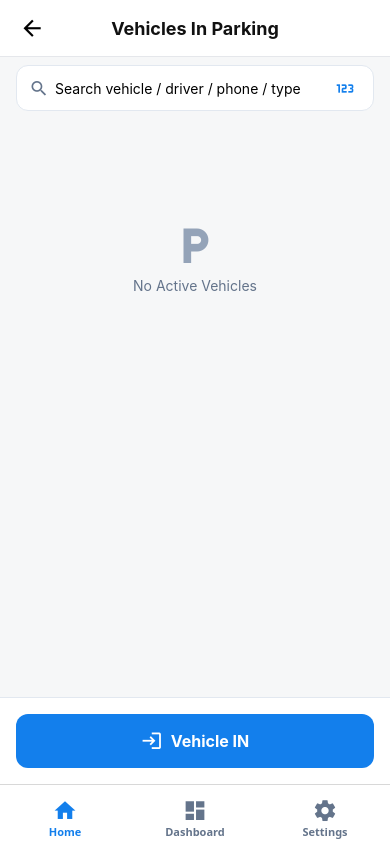
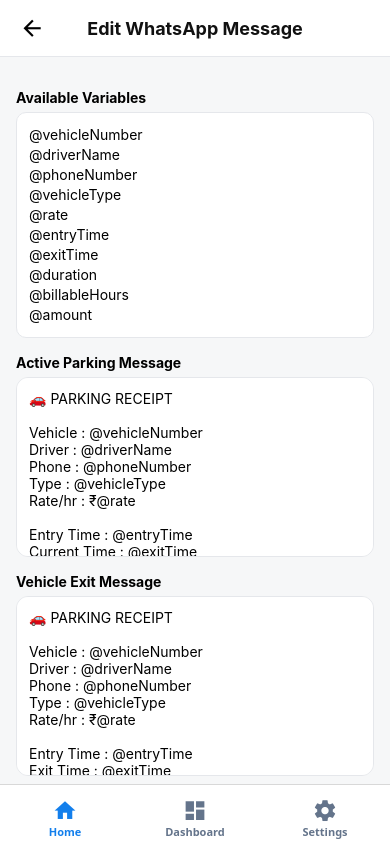
Before and after one commit to athuchandole/MyParking, a React Native app: screen /EditMessage in a window 390 px wide. Built offline with nearby package versions, Linux system fonts and the light colour scheme.

Commit message:
Msg Editor

```diff
--- a/components/ShareOnWhatsApp.js
+++ b/components/ShareOnWhatsApp.js
@@ -1,10 +1,25 @@
-//Parking/components/ShareOnWhatsApp.js
+// Parking/components/ShareOnWhatsApp.js
 
 import React from "react";
 import { TouchableOpacity, Text, StyleSheet, Linking, Alert } from "react-native";
 import { MaterialCommunityIcons } from "@expo/vector-icons";
+import { getMessageTemplates } from "../storage/MessageTemplateStorage";
 
 export default function ShareOnWhatsApp({ item }) {
+
+    const replaceVars = (template, data) => {
+
+        let msg = template;
+
+        Object.keys(data).forEach(key => {
+
+            msg = msg.replaceAll(`@${key}`, data[key] ?? "");
+
+        });
+
+        return msg;
+
+    };
 
     const shareBill = async () => {
 
@@ -21,32 +36,32 @@
             const totalHours = Math.max(1, Math.ceil(diff / (1000 * 60 * 60)));
             const amount = totalHours * (item.rate || 0);
 
+            const duration = `${hrs}h ${mins}m`;
+
+            const templates = await getMessageTemplates();
+
             const isActive = item.status === "active";
 
-            const message =
-                `🚗 PARKING RECEIPT
+            const data = {
 
-*Vehicle No* : ${item.vehicleNumber}
-*Driver Name* : ${item.driverName}
-*Type* : ${item.vehicleType}
-*Rate/hr* : ₹${item.rate}
+                vehicleNumber: item.vehicleNumber,
+                driverName: item.driverName,
+                phoneNumber: item.phoneNumber || "",
+                vehicleType: item.vehicleType,
+                rate: item.rate,
 
-Entry Time : ${entry.toLocaleString()}
-${isActive
-                    ? `Current Time : ${exit.toLocaleString()}
+                entryTime: entry.toLocaleString(),
+                exitTime: exit.toLocaleString(),
 
-*Status : ACTIVE PARKING*`
-                    : `Exit Time : ${exit.toLocaleString()}
+                duration: duration,
+                billableHours: totalHours,
+                amount: amount
 
-*Status : VEHICLE EXITED*`
-                }
+            };
 
-Duration : *${hrs}h ${mins}m*
-Billable Hours : ${totalHours}
+            const template = isActive ? templates.active : templates.inactive;
 
-*Total Amount : ₹${amount}*
-
-Thank you for visiting 🙏`;
+            const message = replaceVars(template, data);
 
             let phone = item.phoneNumber ? item.phoneNumber.replace(/[^0-9]/g, "") : "";
 
@@ -71,7 +86,9 @@
                 await Linking.openURL(url);
 
             } else {
+
                 Alert.alert("WhatsApp not installed");
+
             }
 
         } catch (e) {
--- a/navigation/BottomTabs.js
+++ b/navigation/BottomTabs.js
@@ -12,6 +12,7 @@
 import Checkin from '../screens/Checkin';
 import Checkout from '../screens/Checkout';
 import BillScreen from '../screens/BillScreen';
+import EditMessageScreen from '../screens/EditMessageScreen';
 
 const Tab = createBottomTabNavigator();
 const RootStack = createNativeStackNavigator();
@@ -50,6 +51,11 @@
             <RootStack.Screen
                 name="BillScreen"
                 component={BillScreen}
+            />
+
+            <RootStack.Screen
+                name="EditMessage"
+                component={EditMessageScreen}
             />
 
         </RootStack.Navigator>
@@ -93,6 +99,42 @@
                 component={BillScreen}
             />
 
+            <RootStack.Screen
+                name="EditMessage"
+                component={EditMessageScreen}
+            />
+
+        </RootStack.Navigator>
+
+    );
+}
+
+/* -------------------------------------------------------
+   SETTINGS STACK
+------------------------------------------------------- */
+
+function SettingsStackScreen() {
+
+    return (
+
+        <RootStack.Navigator
+            screenOptions={{
+                headerShown: false,
+                animation: "slide_from_right",
+                gestureEnabled: true
+            }}
+        >
+
+            <RootStack.Screen
+                name="SettingsMain"
+                component={SettingsScreen}
+            />
+
+            <RootStack.Screen
+                name="EditMessage"
+                component={EditMessageScreen}
+            />
+
         </RootStack.Navigator>
 
     );
@@ -104,7 +146,7 @@
 
 export default function BottomTabs() {
 
-    const insets = useSafeAreaInsets(); // 👈 system navigation height
+    const insets = useSafeAreaInsets();
 
     return (
 
@@ -166,7 +208,7 @@
 
             <Tab.Screen
                 name="Settings"
-                component={SettingsScreen}
+                component={SettingsStackScreen}
             />
 
         </Tab.Navigator>
--- /dev/null
+++ b/screens/EditMessageScreen.js
@@ -0,0 +1,129 @@
+// Parking/screens/EditMessageScreen.js
+
+import React, { useEffect, useState } from "react";
+import { View, Text, TextInput, StyleSheet, ScrollView, TouchableOpacity } from "react-native";
+import Header from "../components/Header";
+import { getMessageTemplates, saveMessageTemplates } from "../storage/MessageTemplateStorage";
+
+export default function EditMessageScreen({ navigation }) {
+
+    const [activeTemplate, setActiveTemplate] = useState("");
+    const [inactiveTemplate, setInactiveTemplate] = useState("");
+
+    useEffect(() => {
+
+        load();
+
+    }, []);
+
+    const load = async () => {
+
+        const data = await getMessageTemplates();
+
+        setActiveTemplate(data.active);
+        setInactiveTemplate(data.inactive);
+
+    };
+
+    const save = async () => {
+
+        await saveMessageTemplates({
+            active: activeTemplate,
+            inactive: inactiveTemplate
+        });
+
+        alert("Templates saved");
+
+    };
+
+    return (
+
+        <View style={{ flex: 1, backgroundColor: "#f6f7f8" }}>
+
+            <Header title="Edit WhatsApp Message" navigation={navigation} />
+
+            <ScrollView style={{ padding: 16 }}>
+
+                <Text style={styles.title}>Available Variables</Text>
+
+                <Text style={styles.vars}>
+                    @vehicleNumber {"\n"}
+                    @driverName {"\n"}
+                    @phoneNumber {"\n"}
+                    @vehicleType {"\n"}
+                    @rate {"\n"}
+                    @entryTime {"\n"}
+                    @exitTime {"\n"}
+                    @duration {"\n"}
+                    @billableHours {"\n"}
+                    @amount
+                </Text>
+
+                <Text style={styles.title}>Active Parking Message</Text>
+
+                <TextInput
+                    multiline
+                    value={activeTemplate}
+                    onChangeText={setActiveTemplate}
+                    style={styles.input}
+                />
+
+                <Text style={styles.title}>Vehicle Exit Message</Text>
+
+                <TextInput
+                    multiline
+                    value={inactiveTemplate}
+                    onChangeText={setInactiveTemplate}
+                    style={styles.input}
+                />
+
+                <TouchableOpacity style={styles.saveBtn} onPress={save}>
+                    <Text style={{ color: "#fff", fontWeight: "700" }}>Save Templates</Text>
+                </TouchableOpacity>
+
+            </ScrollView>
+
+        </View>
+
+    );
+
+}
+
+const styles = StyleSheet.create({
+
+    title: {
+        fontSize: 14,
+        fontWeight: "700",
+        marginTop: 16,
+        marginBottom: 6
+    },
+
+    vars: {
+        backgroundColor: "#fff",
+        padding: 12,
+        borderRadius: 10,
+        borderWidth: 1,
+        borderColor: "#e5e7eb",
+        lineHeight: 20
+    },
+
+    input: {
+        backgroundColor: "#fff",
+        borderRadius: 12,
+        borderWidth: 1,
+        borderColor: "#e5e7eb",
+        minHeight: 180,
+        padding: 12,
+        textAlignVertical: "top"
+    },
+
+    saveBtn: {
+        backgroundColor: "#137fec",
+        marginTop: 20,
+        height: 50,
+        borderRadius: 12,
+        justifyContent: "center",
+        alignItems: "center"
+    }
+
+});
--- a/screens/SettingsScreen.js
+++ b/screens/SettingsScreen.js
@@ -184,6 +184,42 @@
                     <ParkingRates />
                 </View>
 
+                {/* WhatsApp Message */}
+                <View style={styles.section}>
+                    <Text style={styles.sectionTitle}>WhatsApp Message</Text>
+
+                    <View style={styles.card}>
+
+                        <TouchableOpacity
+                            style={styles.row}
+                            onPress={() => navigation.navigate("EditMessage")}
+                        >
+
+                            <View style={styles.left}>
+
+                                <View style={styles.iconBox}>
+                                    <MaterialCommunityIcons
+                                        name="whatsapp"
+                                        size={20}
+                                        color="#137fec"
+                                    />
+                                </View>
+
+                                <Text style={styles.label}>Edit WhatsApp Message</Text>
+
+                            </View>
+
+                            <MaterialCommunityIcons
+                                name="chevron-right"
+                                size={22}
+                                color="#94a3b8"
+                            />
+
+                        </TouchableOpacity>
+
+                    </View>
+                </View>
+
             </ScrollView>
         </View>
     );
--- /dev/null
+++ b/storage/MessageTemplateStorage.js
@@ -0,0 +1,85 @@
+// Parking/storage/MessageTemplateStorage.js
+
+import AsyncStorage from "@react-native-async-storage/async-storage";
+
+const STORAGE_KEY = "PARKING_WHATSAPP_TEMPLATE";
+
+export const DEFAULT_ACTIVE_TEMPLATE =
+    `🚗 PARKING RECEIPT
+
+Vehicle : @vehicleNumber
+Driver : @driverName
+Phone : @phoneNumber
+Type : @vehicleType
+Rate/hr : ₹@rate
+
+Entry Time : @entryTime
+Current Time : @exitTime
+
+Status : ACTIVE PARKING
+
+Duration : @duration
+Billable Hours : @billableHours
+
+Total Amount : ₹@amount
+
+Thank you for visiting 🙏`;
+
+export const DEFAULT_EXIT_TEMPLATE =
+    `🚗 PARKING RECEIPT
+
+Vehicle : @vehicleNumber
+Driver : @driverName
+Phone : @phoneNumber
+Type : @vehicleType
+Rate/hr : ₹@rate
+
+Entry Time : @entryTime
+Exit Time : @exitTime
+
+Status : VEHICLE EXITED
+
+Duration : @duration
+Billable Hours : @billableHours
+
+Total Amount : ₹@amount
+
+Thank you for visiting 🙏`;
+
+export async function saveMessageTemplates(data) {
+
+    try {
+        await AsyncStorage.setItem(STORAGE_KEY, JSON.stringify(data));
+    } catch (e) {
+        console.log("Save template error", e);
+    }
+
+}
+
+export async function getMessageTemplates() {
+
+    try {
+
+        const raw = await AsyncStorage.getItem(STORAGE_KEY);
+
+        if (!raw) {
+
+            return {
+                active: DEFAULT_ACTIVE_TEMPLATE,
+                inactive: DEFAULT_EXIT_TEMPLATE
+            };
+
+        }
+
+        return JSON.parse(raw);
+
+    } catch (e) {
+
+        return {
+            active: DEFAULT_ACTIVE_TEMPLATE,
+            inactive: DEFAULT_EXIT_TEMPLATE
+        };
+
+    }
+
+}
```
